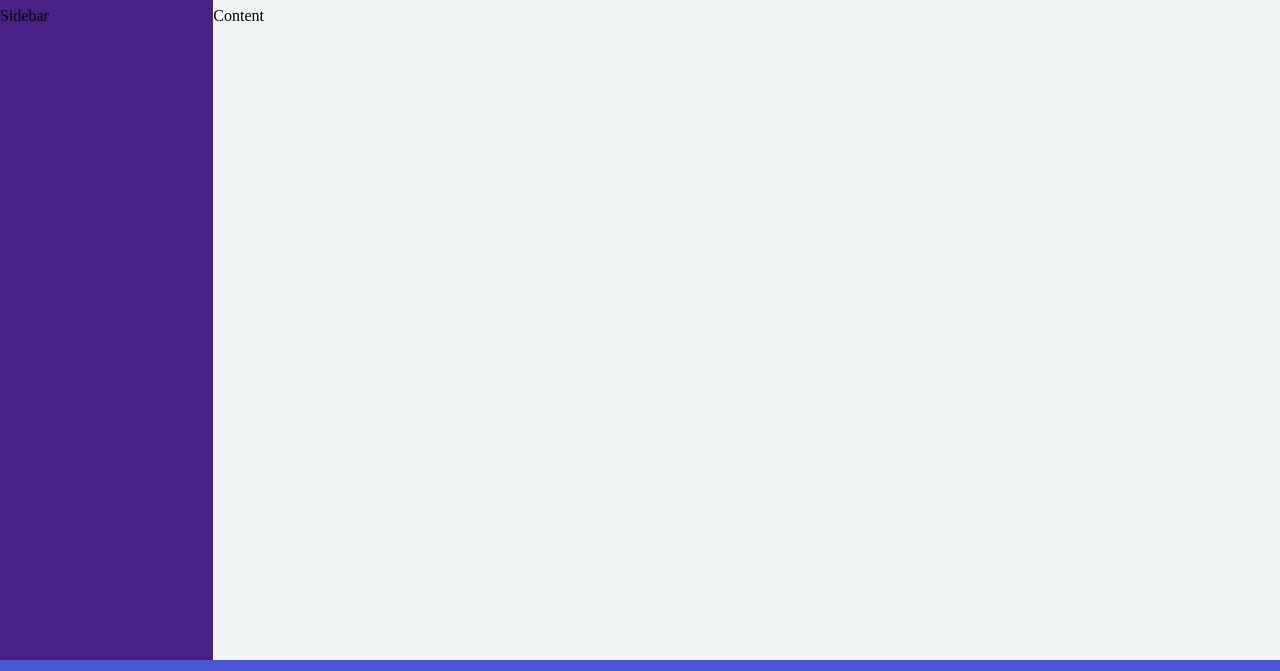
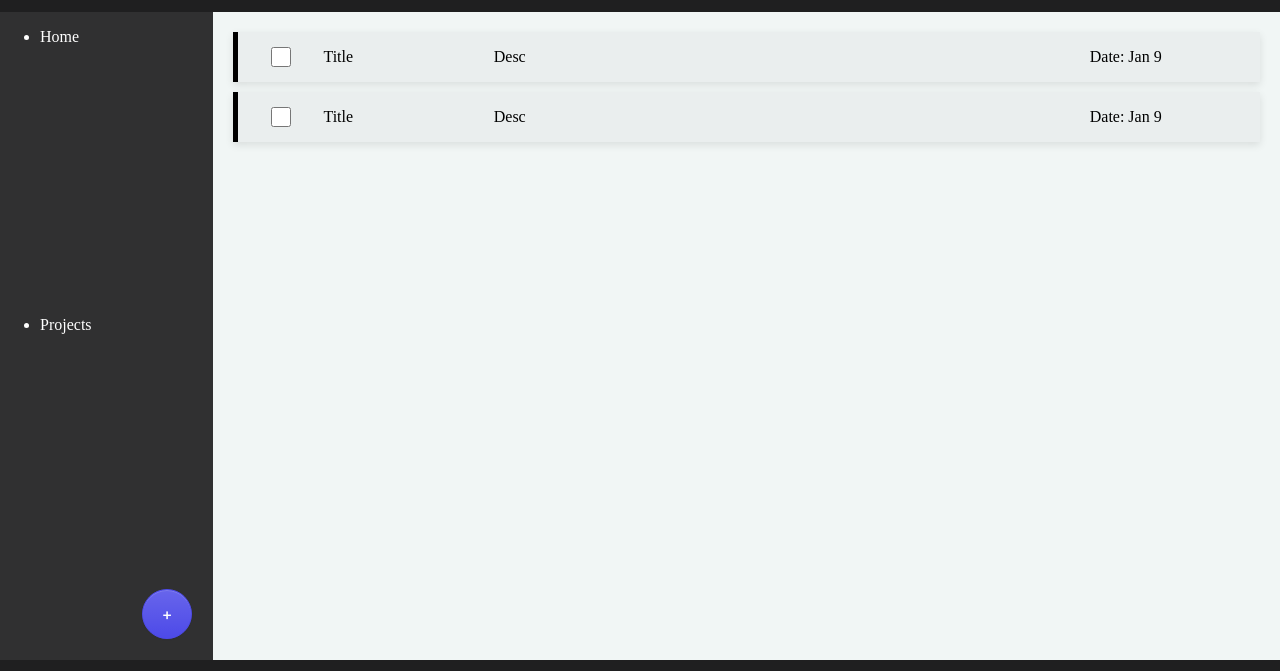
Before and after one commit to WeitlerT/todo-list, a website built with webpack: page dist/index.html in a window 1280 px wide. Shown: the part 89-760 px from the top of the page. Built offline with nearby package versions, Linux system fonts and the light colour scheme.

Commit message:
Updated HTML and added some modules

```diff
--- a/src/index.js
+++ b/src/index.js
@@ -1 +1,6 @@
+import UI from "./modules/ui";
+import Task from "./modules/task";
+
 console.log("Hello world");
+
+UI.getAddButton();
--- /dev/null
+++ b/src/modules/task.js
@@ -0,0 +1,31 @@
+export default class Task {
+    constructor (title,desc,date){
+        this.title = title;
+        this.desc = desc;
+        this.date = date;
+    }
+
+    setTitle(title){
+        this.title = title;
+    }
+
+    getTitle(){
+        return this.title;
+    }
+
+    setDesc(desc){
+        this.desc = desc;
+    }
+
+    getDesc(){
+        return this.desc;
+    }
+
+    setDate(date){
+        this.date = date;
+    }
+
+    getDate(){
+        return this.date;
+    }
+}
--- /dev/null
+++ b/src/modules/ui.js
@@ -0,0 +1,14 @@
+export default class UI {
+    static getAddButton(){
+        const modal = document.querySelector(".modal-container");
+        const addTodoBtn = document.querySelector(".form-item btn");
+        const addBtn = document.querySelector(".addBtn");
+        // addBtn.addEventListener("click", () => {
+        //     console.log("Clicked!");
+        //     modal.classList.add('show');
+        // });
+        // addTodoBtn.addEventListener("click", () => {
+        //     modal.classList.remove('show');
+        // });
+    }
+}
--- a/webpack.config.js
+++ b/webpack.config.js
@@ -1,7 +1,9 @@
 const path = require('path');
+const HtmlWebpackPlugin = require('html-webpack-plugin');
 
 module.exports = {
   entry: './src/index.js',
+  devtool: 'inline-source-map',
   output: {
     filename: 'main.js',
     path: path.resolve(__dirname, 'dist'),
```
Also changed, not shown: README.md, dist/index.html, dist/main.js, dist/style.css.
